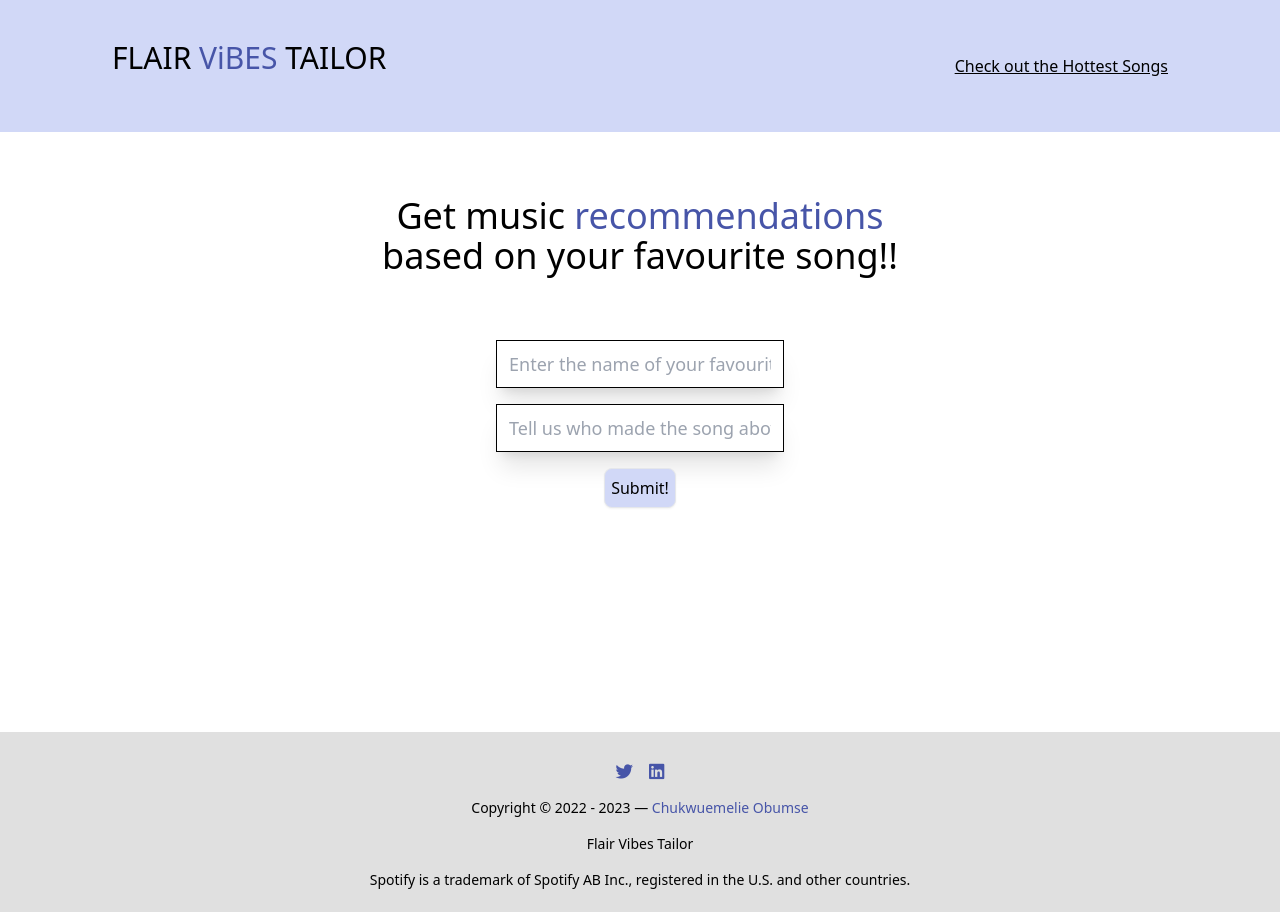
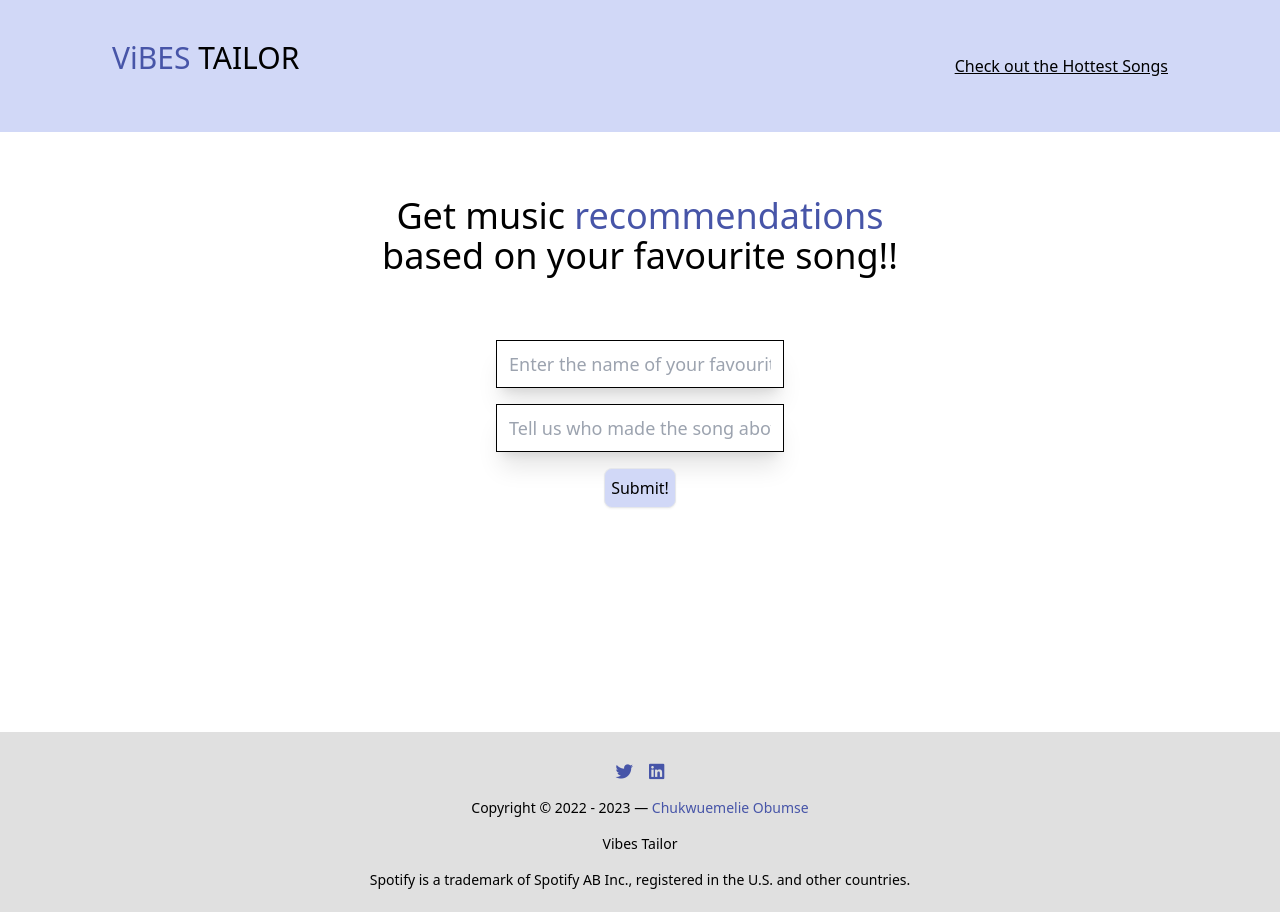
Before and after one commit to jason-ezenwa/Flair_Vibes_Tailor_V2, a React (Create React App) app in the folder fvt-react-app/: page / in a window 1280 px wide. Built offline with nearby package versions, Linux system fonts and the light colour scheme.

Commit message:
chore: rename the app

```diff
--- a/fvt-react-app/src/components/Footer.js
+++ b/fvt-react-app/src/components/Footer.js
@@ -9,7 +9,7 @@ export default function Footer() {
         <a href="https://www.linkedin.com/in/chukwuemelie-obumse-834162182" target="_blank" rel="noreferrer" className="text-fvtLavender-200"><i class="fa-brands fa-linkedin fa-lg"></i></a>
       </div>
       <p className>Copyright © 2022 - 2023 — <a href="https://flair-portfolio.vercel.app/" className="text-fvtLavender-200">Chukwuemelie Obumse</a></p>
-      <p className="footer-brand-name">Flair Vibes Tailor</p>
+      <p className="footer-brand-name">Vibes Tailor</p>
       <p className="footer-text">Spotify is a trademark of Spotify AB Inc., registered in the U.S. and other countries.</p>
     </footer>
   )
--- a/fvt-react-app/src/components/Header.js
+++ b/fvt-react-app/src/components/Header.js
@@ -6,7 +6,7 @@ export default function Header() {
 	return (
 		<header className='header'>
 			<h2 onClick={() => navigate("/")}
-			 className="header-text lg:mr-auto mb-4 text-2xl sm:text-3xl select-none cursor-pointer">FLAIR <span className="text-fvtLavender-200">ViBES</span> TAILOR</h2>
+			 className="header-text lg:mr-auto mb-4 text-2xl sm:text-3xl select-none cursor-pointer"><span className="text-fvtLavender-200">ViBES</span> TAILOR</h2>
 			<p onClick={() => navigate("/hottest-songs")}
 				className={location.pathname === "/hottest-songs" ? "nav-link-active" : "nav-link"}>{location.pathname === "/hottest-songs" ? "Hottest Songs" : "Check out the Hottest Songs"}</p>
 		</header>
```
